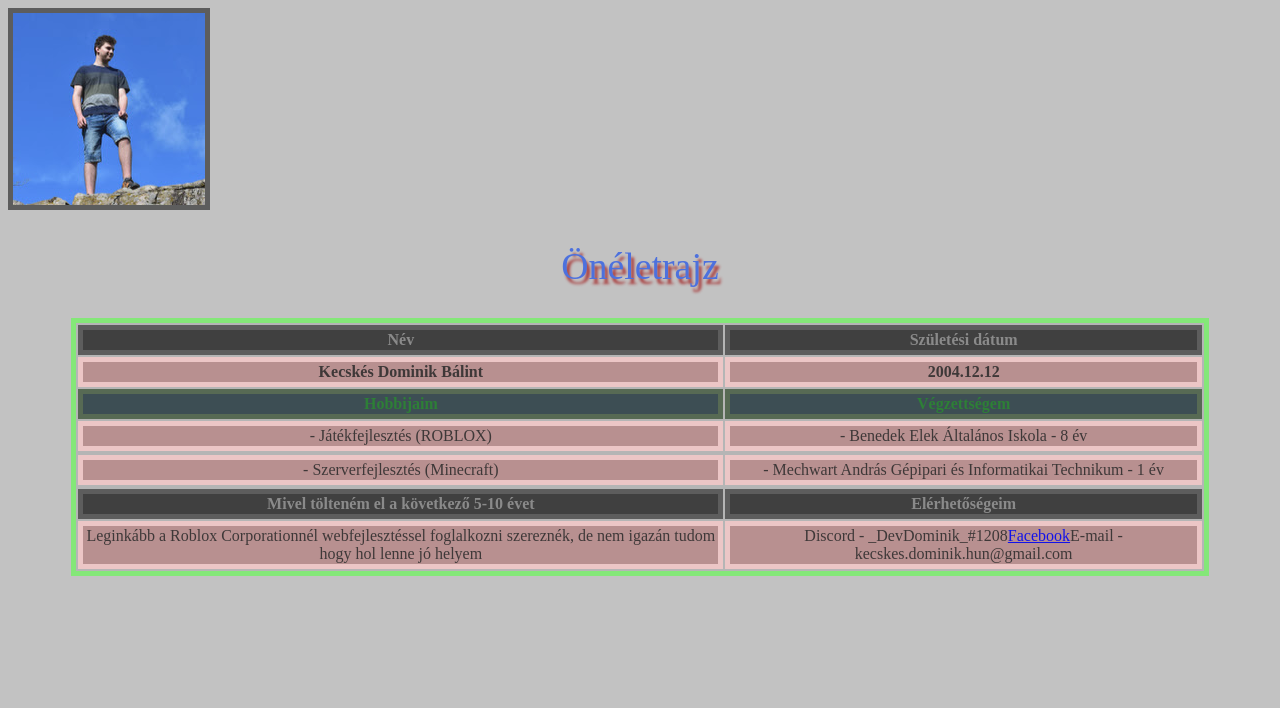
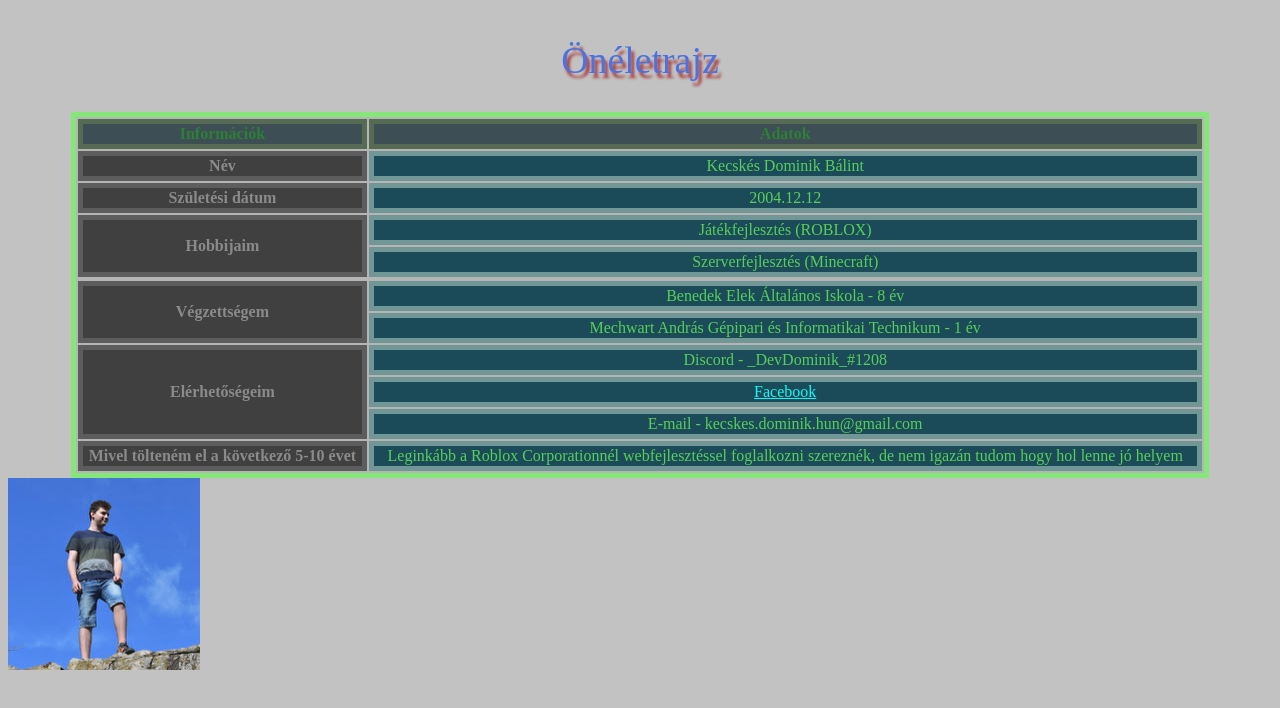
Before and after one commit to DevDominik/oneletrajz, a plain HTML site: page index.html in a window 1280 px wide. Drawn offline with Linux system fonts and the light colour scheme.

Commit message:
kesz az oneletrajz

```diff
--- a/index.html
+++ b/index.html
@@ -10,38 +10,48 @@
         <caption>Önéletrajz</caption>
         <thead>
             <tr>
-                <th id="important">Név</th>
-                <th id="important">Születési dátum</th>
-            </tr>
-            <tr>
-                <th id="information">Kecskés Dominik Bálint</th>
-                <th id="information">2004.12.12</th>
+                <th class="title">Információk</th>
+                <th class="title">Adatok</th>
             </tr>
         </thead>
         <tbody>
             <tr>
-                <th class="title">Hobbijaim</th>
-                <th class="title">Végzettségem</th>
+                <th id="important">Név</th>
+                <td id="information">Kecskés Dominik Bálint</td>
             </tr>
-                <td id="information">- Játékfejlesztés (ROBLOX)</td>
-                <td id="information">- Benedek Elek Általános Iskola - 8 év</td>
             <tr>
+                <th id="important">Születési dátum</th>
+                <td id="information">2004.12.12</td>
             </tr>
-                <td id="information">- Szerverfejlesztés (Minecraft)</td>
-                <td id="information">- Mechwart András Gépipari és Informatikai Technikum - 1 év</td>
             <tr>
-        </tbody>
-        <tfoot>
+                <th id="important" rowspan="2">Hobbijaim</th>
+                <td id="information">Játékfejlesztés (ROBLOX)</td>
+            </tr>
+                <td id="information">Szerverfejlesztés (Minecraft)</td>
+            <tr>
+            <tr>
+                <th id="important" rowspan="2">Végzettségem</th>
+                <td id="information">Benedek Elek Általános Iskola - 8 év</td>
+            </tr>
+            <tr>
+                <td id="information">Mechwart András Gépipari és Informatikai Technikum - 1 év</td>
+            </tr>
+            <tr>
+                <th id="important" rowspan="3">Elérhetőségeim</th>
+                <td id="information">Discord - _DevDominik_#1208</td>
+            </tr>
+            <tr>
+                <td id="information"><a href="https://www.facebook.com/profile.php?id=100008926422634">Facebook</a></td>
+            </tr>
+            <tr>
+                <td id="information">E-mail - kecskes.dominik.hun@gmail.com</td>
+            </tr>
             <tr>
                 <th id="important">Mivel tölteném el a következő 5-10 évet</th>
-                <th id="important">Elérhetőségeim</th>
+                <td id="information">Leginkább a Roblox Corporationnél webfejlesztéssel foglalkozni szereznék, de nem igazán tudom hogy hol lenne jó helyem</td>
             </tr>
-            <tr>
-                <td id="information">Leginkább a Roblox Corporationnél webfejlesztéssel foglalkozni szereznék, de nem igazán tudom hogy hol lenne jó helyem</th>
-                <td id="information" rowspan="3">Discord - _DevDominik_#1208<a href="https://www.facebook.com/profile.php?id=100008926422634">Facebook</a>E-mail - kecskes.dominik.hun@gmail.com</td>
-            </tr>
-        </tfoot>
-        <img id="important" src="images/unnamed.jpg" alt="Rólam egy kép">
+        </tbody>
     </table>
+    <img src="images/unnamed.jpg" alt="">
 </body>
 </html>
--- a/style.css
+++ b/style.css
@@ -48,10 +48,22 @@ table {
 }
 
 #information {
-    border-top: 5px solid rgb(241, 199, 199);
-    border-bottom: 5px solid rgb(241, 199, 199);
-    border-right: 5px solid rgb(241, 199, 199);
-    border-left: 5px solid rgb(241, 199, 199);
-    color: rgb(48, 42, 42);
-    background-color: rgb(184, 139, 139);
+    border-top: 5px solid rgb(105, 146, 146);
+    border-bottom: 5px solid rgb(105, 146, 146);
+    border-right: 5px solid rgb(105, 146, 146);
+    border-left: 5px solid rgb(105, 146, 146);
+    color: rgb(78, 209, 78);
+    background-color: rgb(10, 62, 78);
 }
+
+a:visited {
+    color: cadetblue;
+}
+
+a:link {
+    color:cyan;
+}
+
+a:hover {
+    color:darkgreen
+}
```
